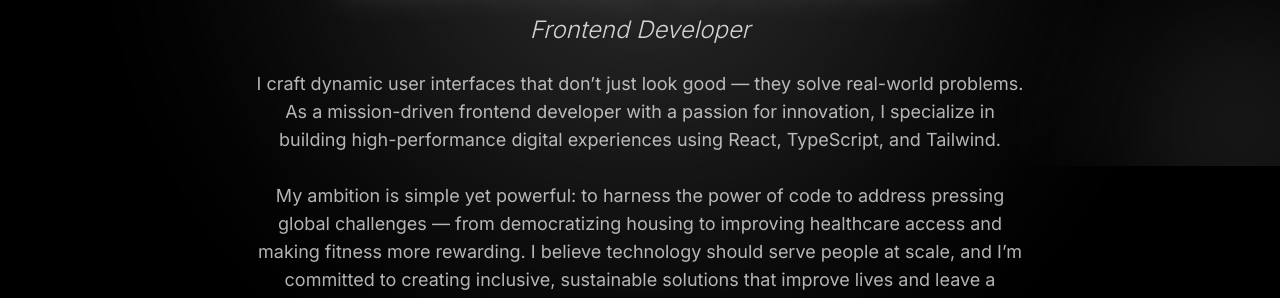
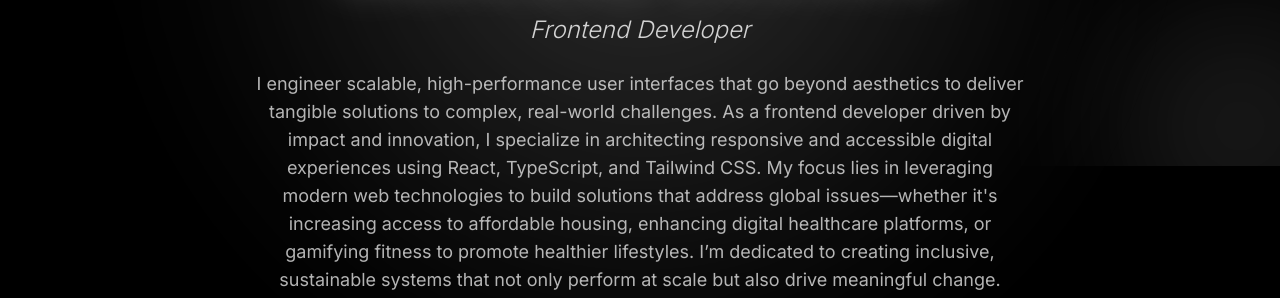
Before and after one commit to mathetis041/Portfolio_main, a React (Vite) app: page / in a window 1280 px wide. Shown: the part 634-932 px from the top of the page. Built offline with nearby package versions, Linux system fonts and the light colour scheme.

Commit message:
hero section update

```diff
--- a/src/components/HeroSection.tsx
+++ b/src/components/HeroSection.tsx
@@ -76,9 +76,9 @@ const HeroSection: React.FC = () => {
           custom={3}
           variants={textVariants}
         >
-          I craft dynamic user interfaces that don’t just look good — they solve real-world problems. As a mission-driven frontend developer with a passion for innovation, I specialize in building high-performance digital experiences using React, TypeScript, and Tailwind.
-          <br /><br />
-          My ambition is simple yet powerful: to harness the power of code to address pressing global challenges — from democratizing housing to improving healthcare access and making fitness more rewarding. I believe technology should serve people at scale, and I’m committed to creating inclusive, sustainable solutions that improve lives and leave a lasting impact.
+          I engineer scalable, high-performance user interfaces that go beyond aesthetics to deliver tangible solutions to complex, real-world challenges. As a frontend developer driven by impact and innovation, I specialize in architecting responsive and accessible digital experiences using React, TypeScript, and Tailwind CSS.
+
+          My focus lies in leveraging modern web technologies to build solutions that address global issues—whether it's increasing access to affordable housing, enhancing digital healthcare platforms, or gamifying fitness to promote healthier lifestyles. I’m dedicated to creating inclusive, sustainable systems that not only perform at scale but also drive meaningful change.
         </motion.p>
       </div>
     </section>
```
